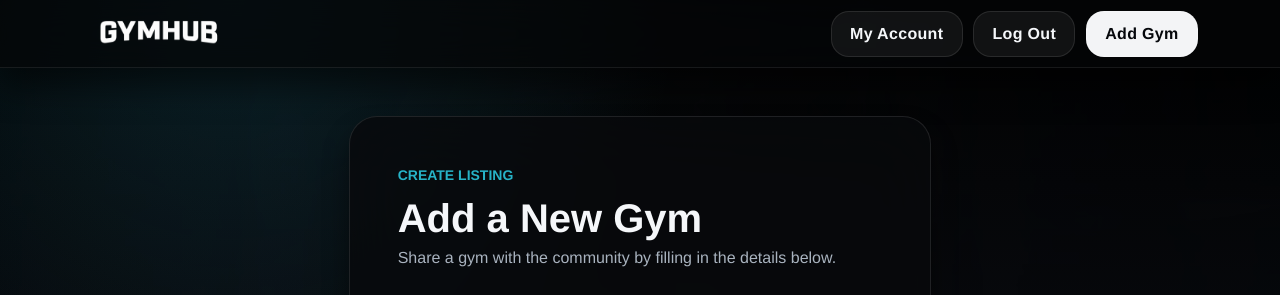
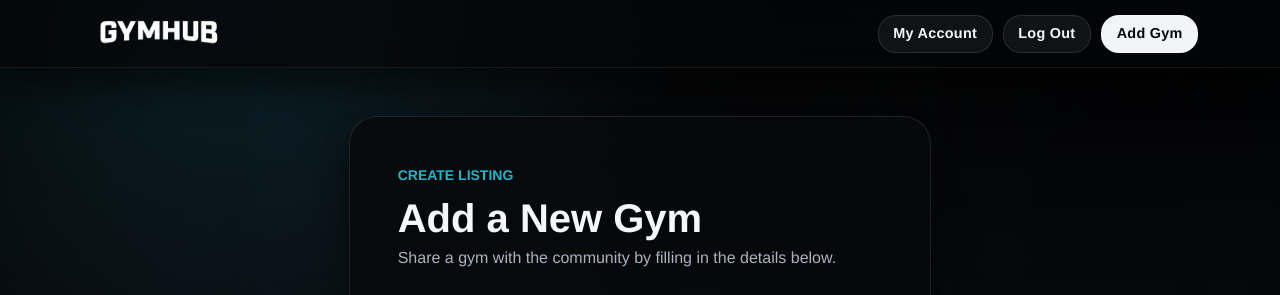
Before and after one commit to bankaiogx/gym-hub, a Django app: page /gyms/add/ in a window 1280 px wide. Shown: the top 295 px of the page. Run offline with Django 4.2, Linux system fonts and the light colour scheme; the visitor is signed in with stand-in values (Sample User, id 1); data that the repository does not hold is empty; parts of the project's set-up code (start-up, migrations or seed data) failed here and were passed over.

Commit message:
adjusted scale of nav buttons

```diff
--- a/gyms/static/gyms/css/styles.css
+++ b/gyms/static/gyms/css/styles.css
@@ -113,10 +113,12 @@ h6 {
 .navbar-actions .btn {
     align-items: center;
     display: inline-flex;
-    height: 46px;
+    font-size: 0.9rem;
+    height: 38px;
     justify-content: center;
     line-height: 1;
-    padding: 0 1.15rem;
+    min-height: 38px;
+    padding: 0 0.9rem;
     white-space: nowrap;
 }
 
```
